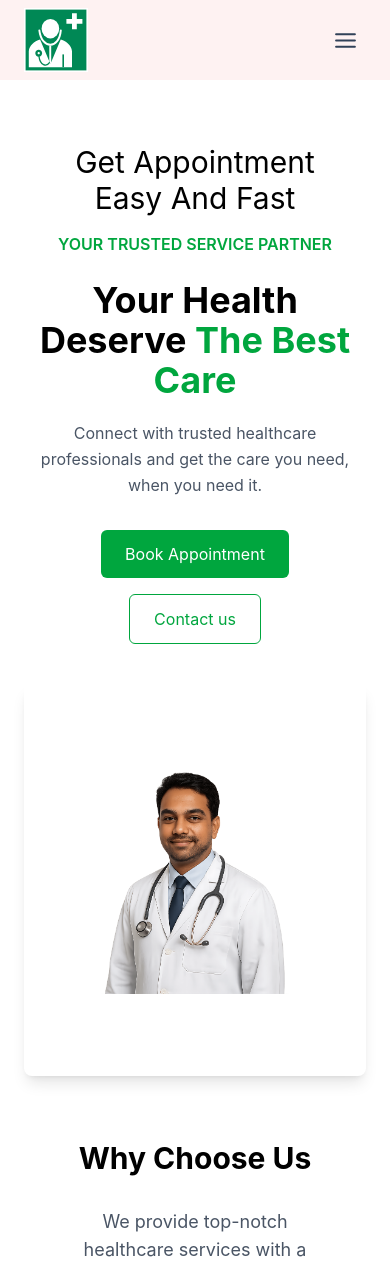
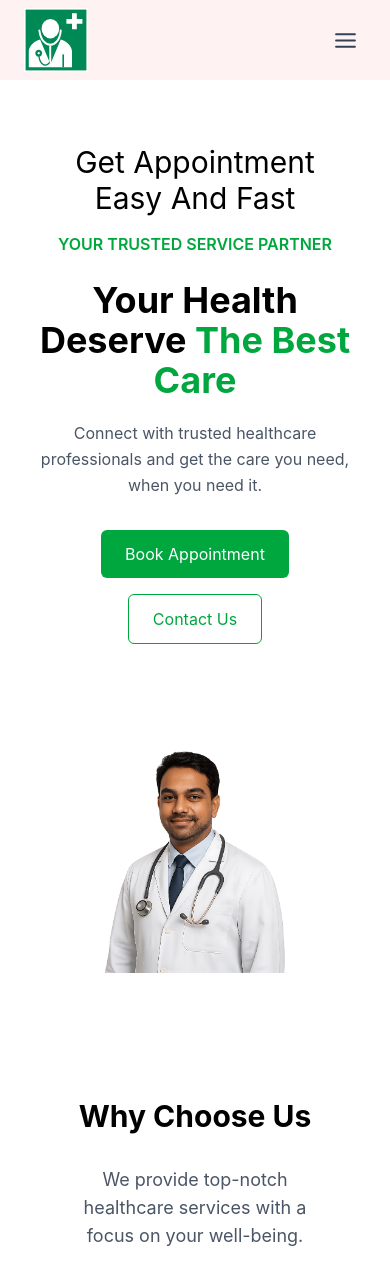
Before and after one commit to Kashabpal2008/Doctor-Appointment-System, a React (Vite) app: page / in a window 390 px wide. Shown: the top 1268 px of the page. Built offline with nearby package versions, Linux system fonts and the light colour scheme.

Commit message:
Update responsive hero section

```diff
--- a/src/components/Hero.jsx
+++ b/src/components/Hero.jsx
@@ -1,4 +1,5 @@
-import DoctorImg from "../assets/indian-doctor.png";
+
+import DoctorImg from "../assets/Indian-doctor.png";
 
 const Hero = () => {
   return (
@@ -7,7 +8,7 @@ const Hero = () => {
 
         <div className="grid items-center gap-10 lg:grid-cols-2">
 
-      {/* Left */}
+          {/* Left Content */}
           <div className="text-center lg:text-left">
 
             <h2 className="mb-4 text-3xl">
@@ -25,34 +26,41 @@ const Hero = () => {
                 The Best Care
               </span>
             </h1>
-<p className="mt-5 max-w-xl mx-auto text-center lg:mx-0 lg:text-left text-base sm:text-lg text-gray-600 leading-relaxed">
-  Connect with trusted healthcare professionals and get the care you need,
-  when you need it.
+
+            <p className="mt-5 max-w-xl mx-auto text-base leading-relaxed text-gray-600 sm:text-lg lg:mx-0 lg:text-left">
+              Connect with trusted healthcare professionals and get
+              the care you need, when you need it.
             </p>
+
+            {/* Buttons */}
             <div className="mt-8 flex flex-col items-center gap-4 sm:flex-row sm:justify-center lg:justify-start">
-            <button className="rounded-md bg-green-600 px-6 py-3 text-white hover:bg-green-700">
+
+              <button className="rounded-md bg-green-600 px-6 py-3 text-white transition hover:bg-green-700">
                 Book Appointment
               </button>
-              <button className="rounded-md border border-green-600 px-6 py-3 text-green-600 hover:bg-green-600 hover:text-white">
-             Contact us
+
+              <button className="rounded-md border border-green-600 px-6 py-3 text-green-600 transition hover:bg-green-600 hover:text-white">
+                Contact Us
               </button>
+
             </div>
           </div>
 
-      {/* Right */}
-      {/* Right */}
-<div
-  className="bg-contain bg-no-repeat bg-center h-98 rounded-lg shadow-lg"
-  style={{ backgroundImage: `url(${DoctorImg})` }}
->
-</div>
+          {/* Right Doctor Image */}
+          <div className="flex h-[350px] w-full items-center justify-center sm:h-[450px]">
+
+            <img
+              src={DoctorImg}
+              alt="Indian Doctor"
+              className="h-full w-full object-contain"
+            />
+
           </div>
 
         </div>
+      </div>
+    </section>
+  );
+};
 
-
-</section>
-  )
-}
-
-export default Hero
+export default Hero;
```
Lines whose indentation alone changed are shown as unchanged.
